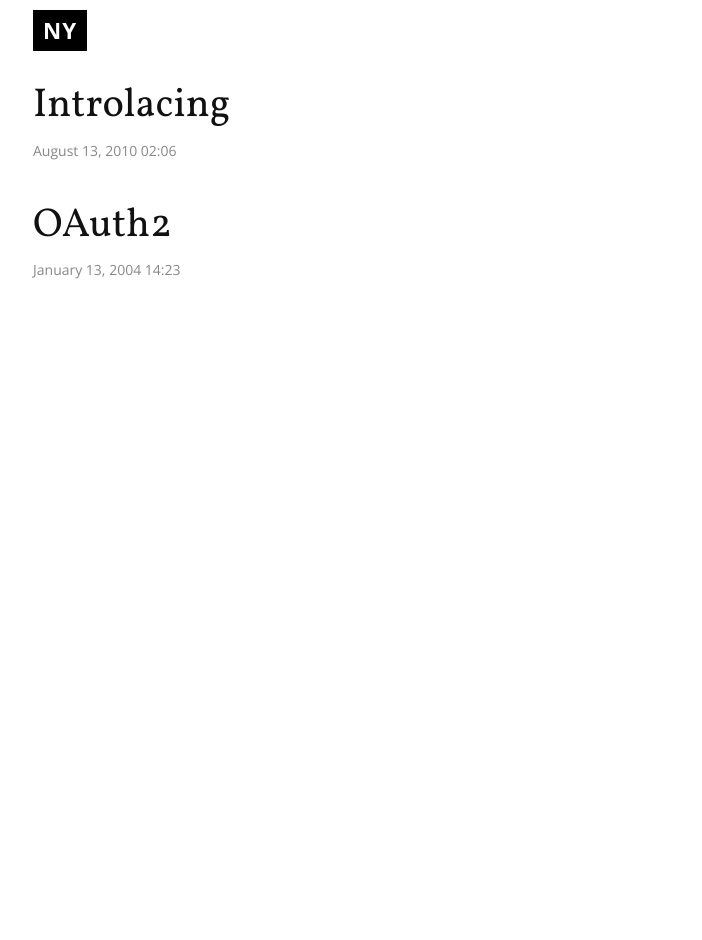
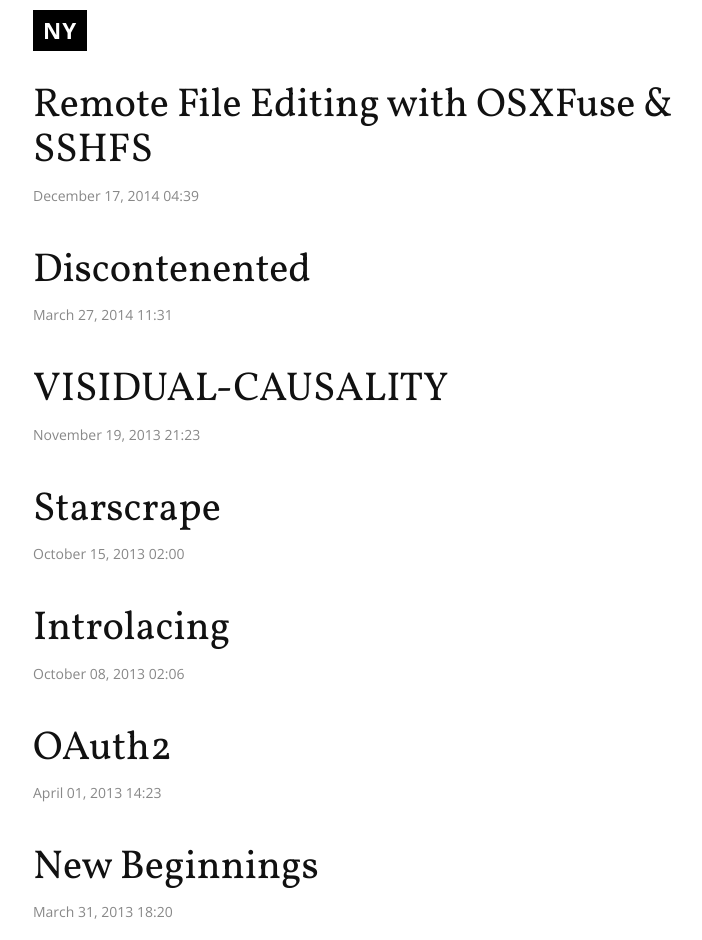
Before and after one commit to nijikokun/nijikokun.github.io, a Jekyll site: the page built from index.html, in a window 1280 px wide. Shown: the whole page, without its empty margins (223-925 px from the left). Built offline with Jekyll 4.4.1, drawn with Linux system fonts in a browser that asks for light colours; some web fonts are replaced; Markdown is read by kramdown in place of the engine named in the settings; a file with an impossible date is left out; before the commit the page ends 900 px from its top, so only the background shows below that.

Commit message:
Add Remote File Editing with OSXFuse and SSHFS

````diff
--- a/_posts/2013-03-31-New-Beginnings.md
+++ b/_posts/2013-03-31-New-Beginnings.md
@@ -1,6 +1,6 @@
 ---
 layout: post
-date: 03/31/13 18:20:26
+date: 2013-03-31 18:20:26
 title: New Beginnings
 style: |
   section article p a { border-bottom: none; color: #E6483C; }
--- a/_posts/2013-04-01-OAuth2.md
+++ b/_posts/2013-04-01-OAuth2.md
@@ -1,6 +1,6 @@
 ---
 layout: post
-date: 04/01/13 14:23:42
+date: 2013-04-01 14:23:42
 title: OAuth2
 color: red
 ---
--- a/_posts/2013-10-08-Nijicast-Episode-1.md
+++ b/_posts/2013-10-08-Nijicast-Episode-1.md
@@ -1,6 +1,6 @@
 ---
 layout: podcast
-date: 10/08/13 02:06:14
+date: 2013-10-08 02:06:14
 title: Introlacing
 episode: 1
 playlist: |
--- a/_posts/2013-10-15-Nijicast-Episode-2.md
+++ b/_posts/2013-10-15-Nijicast-Episode-2.md
@@ -1,6 +1,6 @@
 ---
 layout: podcast
-date: 10/15/13 02:00:00
+date: 2013-10-15 02:00:00
 title: Starscrape
 episode: 2
 playlist: |
--- a/_posts/2013-11-19-Nijicast-Episode-3.md
+++ b/_posts/2013-11-19-Nijicast-Episode-3.md
@@ -1,6 +1,6 @@
 ---
 layout: podcast
-date: 11/19/13 21:23:00
+date: 2013-11-19 21:23:00
 title: VISIDUAL-CAUSALITY
 episode: 3
 playlist: |
--- a/_posts/2014-03-27-Nijicast-Episode-4.md
+++ b/_posts/2014-03-27-Nijicast-Episode-4.md
@@ -1,6 +1,6 @@
 ---
 layout: podcast
-date: 03/27/14 11:31:00
+date: 2014-03-27 11:31:00
 episode: 4
 title: Discontenented
 playlist: |
--- /dev/null
+++ b/_posts/2014-12-17-Remote-File-Editing-with-OSXFuse-and-SSHFS.md
@@ -0,0 +1,55 @@
+---
+layout: post
+date: 2014-12-17 04:39:20
+episode: 4
+title: Remote File Editing with OSXFuse & SSHFS
+style: |
+  body > header nav ul li a.logo { background: hsl(7, 100%, 46%); }
+  body > header nav ul li a.logo:hover { background: hsl(127, 41%, 31%); }
+  section article p a { border-bottom: none; color: hsl(7, 100%, 46%); }
+  section article p a:hover { color: hsl(127, 41%, 31%); }
+---
+
+
+1. **Install [OSXFuse][1]**
+
+    Check `Mac FUSE Compatibility Layer` during installation.
+2. **Install [SSHFS][2]**
+3. **Confirm Installation**
+
+    ```bash
+    $ sshfs --version
+    ```
+
+    ```
+    SSHFS version 2.4 (OSXFUSE SSHFS 2.4.1)
+    OSXFUSE library version: FUSE 2.7.3 / OSXFUSE 2.7.3
+    no mount point
+    ```
+4. **Mounting**
+
+    ```bash
+    $ mkdir ~/<remote-site-domain>
+    $ sshfs -o IdentityFile=<private-key> user@host:/<directory> ~/<remote-side-domain>
+    ```
+
+    Since we are using SSH this step requires you to have [setup SSH keys][3] for the remote location.
+
+    Replace `<remote-site-domain>` with directory name, generally I use the remote site domain, such as `nijikokun.github.io`.
+5. **Editing**
+
+    ```bash
+    $ cd ~/<remote-site-domain>
+    $ atom .
+    ```
+
+    Happy Editing, no complex sync systems or editor plugins required.
+6. **Unmounting**
+
+    ```bash
+    $ sudo umount -f ~/<remote-site-domain>
+    ```
+
+  [1]: http://sourceforge.net/projects/osxfuse/
+  [2]: https://github.com/osxfuse/sshfs/downloads
+  [3]: http://www.howtogeek.com/168147/add-public-ssh-key-to-remote-server-in-a-single-command/
````
